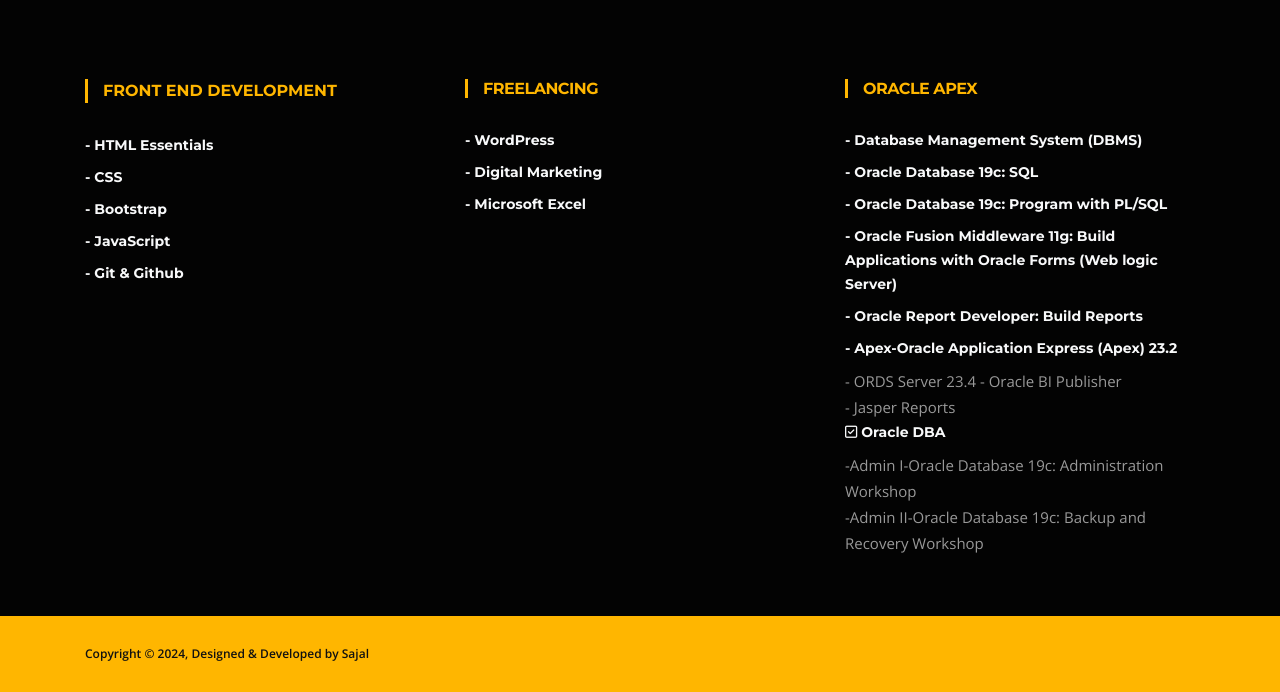
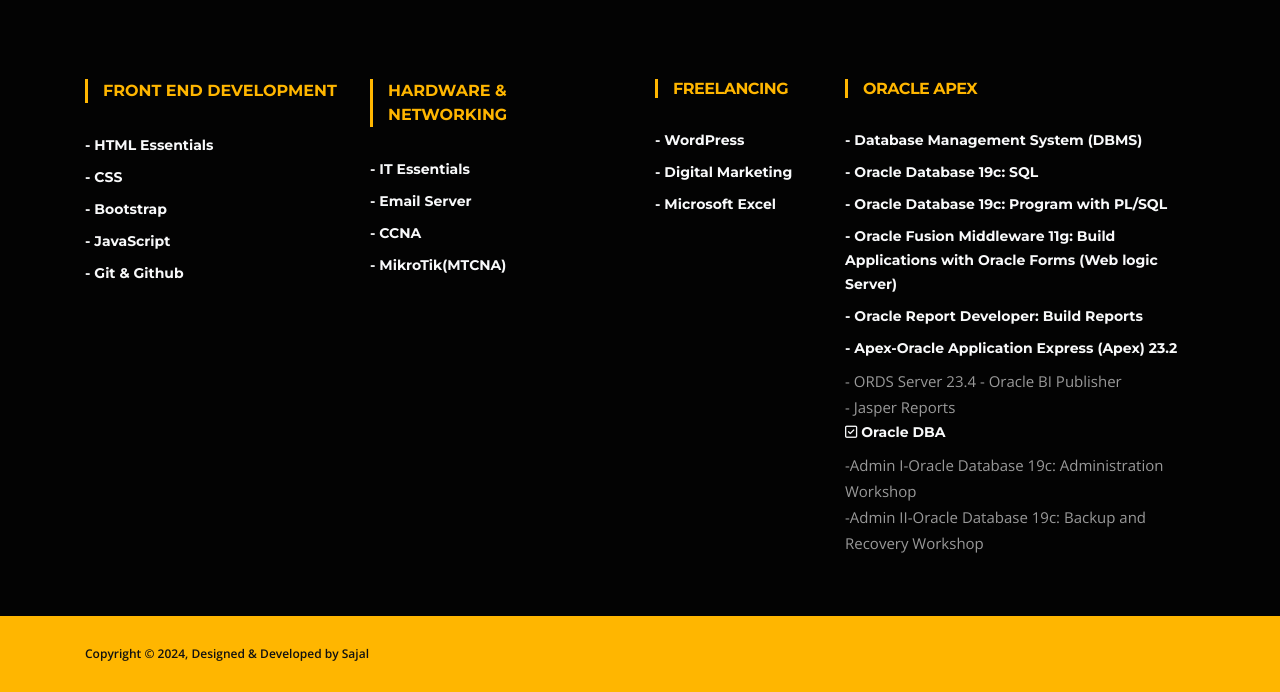
Before and after one commit to mdsajalcse/Oracle-Study-Materials, a plain HTML site: page index.html in a window 1280 px wide. Shown: the part 176-868 px from the top of the page. Drawn offline with nearby package versions, Linux system fonts and the light colour scheme; some packages are replaced by stand-ins of ours.

Commit message:
some edited

```diff
--- a/index.html
+++ b/index.html
@@ -103,7 +103,7 @@
     <div class="footer-main">
       <div class="container">
         <div class="row justify-content-between">
-          <div class="col-lg-4 col-md-12 footer-widget footer-about">
+          <div class="col-lg-3 col-md-12 footer-widget footer-about">
             <h5 class="widget-title">Front End Development</h5>
             <h5 class="display-5 text-light">- HTML Essentials</h5>
             <h5 class="display-5 text-light">- CSS</h5>
@@ -113,7 +113,19 @@
             <div class="footer-social">
             </div>
           </div>
-          <div class="col-lg-4 col-md-12 footer-widget footer-about">
+
+          <div class="col-lg-3 col-md-12 footer-widget footer-about">
+            <h5 class="widget-title">Hardware & Networking</h5>
+            <h5 class="display-5 text-light">- IT Essentials</h5>
+            <h5 class="display-5 text-light">- Email Server</h5>
+            <h5 class="display-5 text-light">- CCNA</h5>
+            <h5 class="display-5 text-light">- MikroTik(MTCNA)</h5>
+
+            <div class="footer-social">
+            </div>
+          </div>
+
+          <div class="col-lg-2 col-md-12 footer-widget footer-about">
 
             <h3 class="widget-title">Freelancing</h3>
             <h5 class="display-5 text-light">- WordPress</h5>
```
